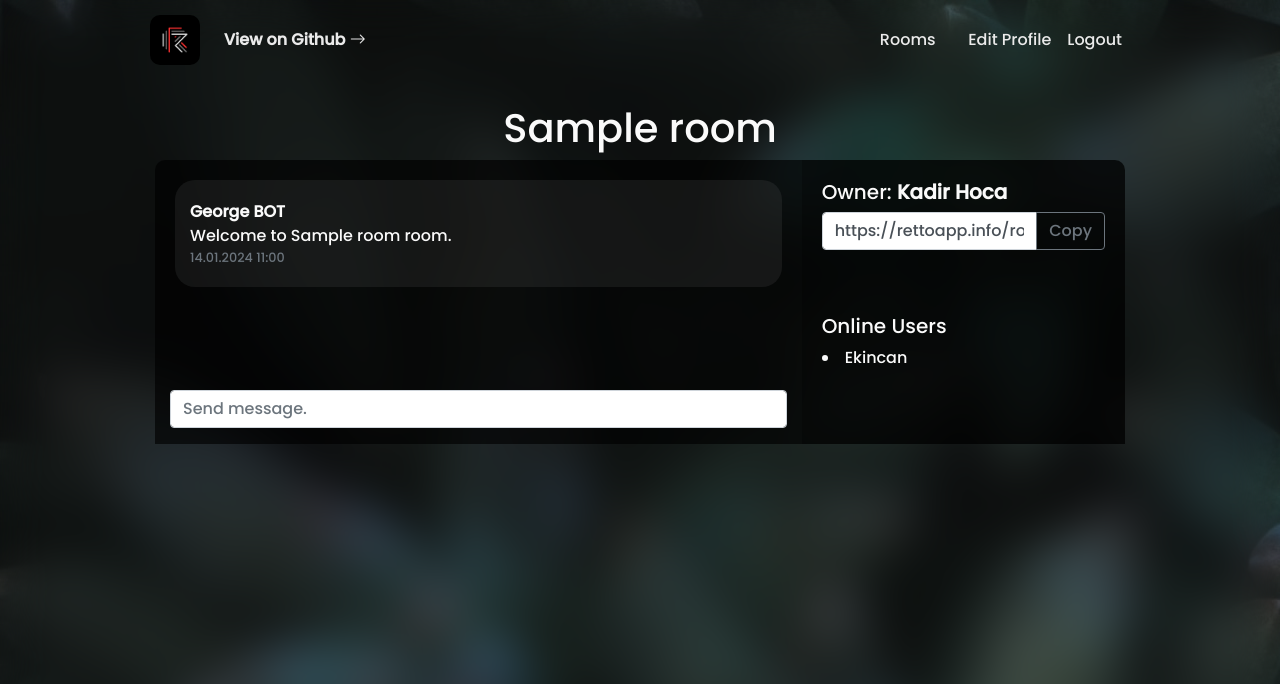
After one commit to eknvarli/chat, a Django app: a page that uses templates/layout.jinja in a window 1280 px wide. The commit adds this page. Shown: the top 684 px of the page. Run offline with Django 5.2, Linux system fonts and the light colour scheme; a user stored in the database is signed in; tables that the repository leaves empty hold one stand-in row (values such as "Sample post"); some libraries are stand-ins or nearby versions.

Commit message:
Room updated.

```diff
--- a/rooms/urls.py
+++ b/rooms/urls.py
@@ -3,5 +3,6 @@ from rooms.views import *
 
 urlpatterns = [
     path('', rooms, name='rooms'),
-    path('create/', create_room, name='create_room')
+    path('create/', create_room, name='create_room'),
+    path('<slug:room_slug>/', view_room, name='view_room')
 ]
--- a/rooms/views/__init__.py
+++ b/rooms/views/__init__.py
@@ -1,2 +1,3 @@
 from .rooms import rooms
 from .create_room import create_room
+from .room import view_room
--- /dev/null
+++ b/rooms/views/room.py
@@ -0,0 +1,10 @@
+from django.shortcuts import render
+from rooms.models import Room
+from django.contrib.auth.decorators import login_required
+
+@login_required
+def view_room(request, room_slug):
+    room = Room.objects.get(slug=room_slug)
+    return render(request, 'rooms/room.jinja', context={
+        'room':room,
+    })
--- /dev/null
+++ b/static/scripts/main.js
@@ -0,0 +1,9 @@
+var copyButton = document.querySelector('#copybutton')
+copyButton.addEventListener('click', () => {
+    var copyText = document.querySelector('#copylink')
+    copyText.select()
+    copyText.setSelectionRange(0, 99999)
+
+    navigator.clipboard.writeText(copyText.value)
+    alert('Link copied.')
+})
--- a/templates/layout.jinja
+++ b/templates/layout.jinja
@@ -7,6 +7,36 @@
             background-color: rgba(0, 0, 0, 0.650);
             padding: 20px;
             border-radius: 10px;
+        }
+
+        .room-messages {
+            background-color: rgba(0, 0, 0, 0.650);
+            padding: 20px;
+            border-radius: 10px 0px 0px 0px;
+        }
+
+        .room-panel {
+            background-color: rgba(0, 0, 0, 0.750);
+            padding: 20px;
+            border-radius: 0px 10px 0px 0px;
+        }
+
+        .send-message-area {
+            background-color: rgba(0, 0, 0, 0.650);
+        }
+
+        .blank-area {
+            background-color: rgba(0, 0, 0, 0.750);
+            padding: 25px;
+        }
+
+        .message-item {
+            background-color: rgba(255, 255, 255, 0.063);
+            padding: 15px;
+            padding-top: 20px;
+            padding-bottom: 20px;
+            border-radius: 20px;
+            margin-bottom: 10px;
         }
 
         #room-link {
@@ -40,3 +70,4 @@
 <script src="https://code.jquery.com/jquery-3.2.1.slim.min.js" integrity="sha384-KJ3o2DKtIkvYIK3UENzmM7KCkRr/rE9/Qpg6aAZGJwFDMVNA/GpGFF93hXpG5KkN" crossorigin="anonymous"></script>
 <script src="https://cdn.jsdelivr.net/npm/popper.js@1.12.9/dist/umd/popper.min.js" integrity="sha384-ApNbgh9B+Y1QKtv3Rn7W3mgPxhU9K/ScQsAP7hUibX39j7fakFPskvXusvfa0b4Q" crossorigin="anonymous"></script>
 <script src="https://cdn.jsdelivr.net/npm/bootstrap@4.0.0/dist/js/bootstrap.min.js" integrity="sha384-JZR6Spejh4U02d8jOt6vLEHfe/JQGiRRSQQxSfFWpi1MquVdAyjUar5+76PVCmYl" crossorigin="anonymous"></script>
+<script src="{% static 'scripts/main.js' %}"></script>
--- /dev/null
+++ b/templates/rooms/room.jinja
@@ -0,0 +1,41 @@
+{% extends 'layout.jinja' %}
+{% block title %}{{room.name}}{% endblock %}
+
+{% block content %}<br>
+<div class="room container">
+    <h1 align="center">{{room.name}}</h1>
+
+    <div class="chat-messages">
+        <div class="row">
+            <div class="col-sm-8 room-messages">
+                <div class="message-item">
+                    <span id="username"><strong>George BOT</strong></span><br>
+                    <span id="message">Welcome to {{room.name}} room.</span><br>
+                    <span id="sended-at" class="text-secondary"><small>14.01.2024 11:00</small></span>
+                </div>
+            </div>
+            <div class="col-sm-4 room-panel">
+                <h5>Owner: <strong>Kadir Hoca</strong></h5>
+                <div class="input-group mb-3">
+                    <input id="copylink" type="text" class="form-control" placeholder="Share room."
+                        aria-label="Share room." value="https://rettoapp.info/rooms/{{room.slug}}/" aria-describedby="basic-addon2">
+                    <div class="input-group-append">
+                        <button id="copybutton" class="btn btn-outline-secondary" type="button">Copy</button>
+                    </div>
+                </div><br><br>
+                <h5>Online Users</h5>
+                <li>Ekincan</li>
+            </div>
+        </div>
+        <div class="row">
+            <div class="col-sm-8 send-message-area">
+                <form>
+                    <input class="form-control" placeholder="Send message.">
+                </form>
+            </div>
+            <div class="col-sm-4 blank-area">
+            </div>
+        </div>
+    </div>
+</div>
+{% endblock %}
```
